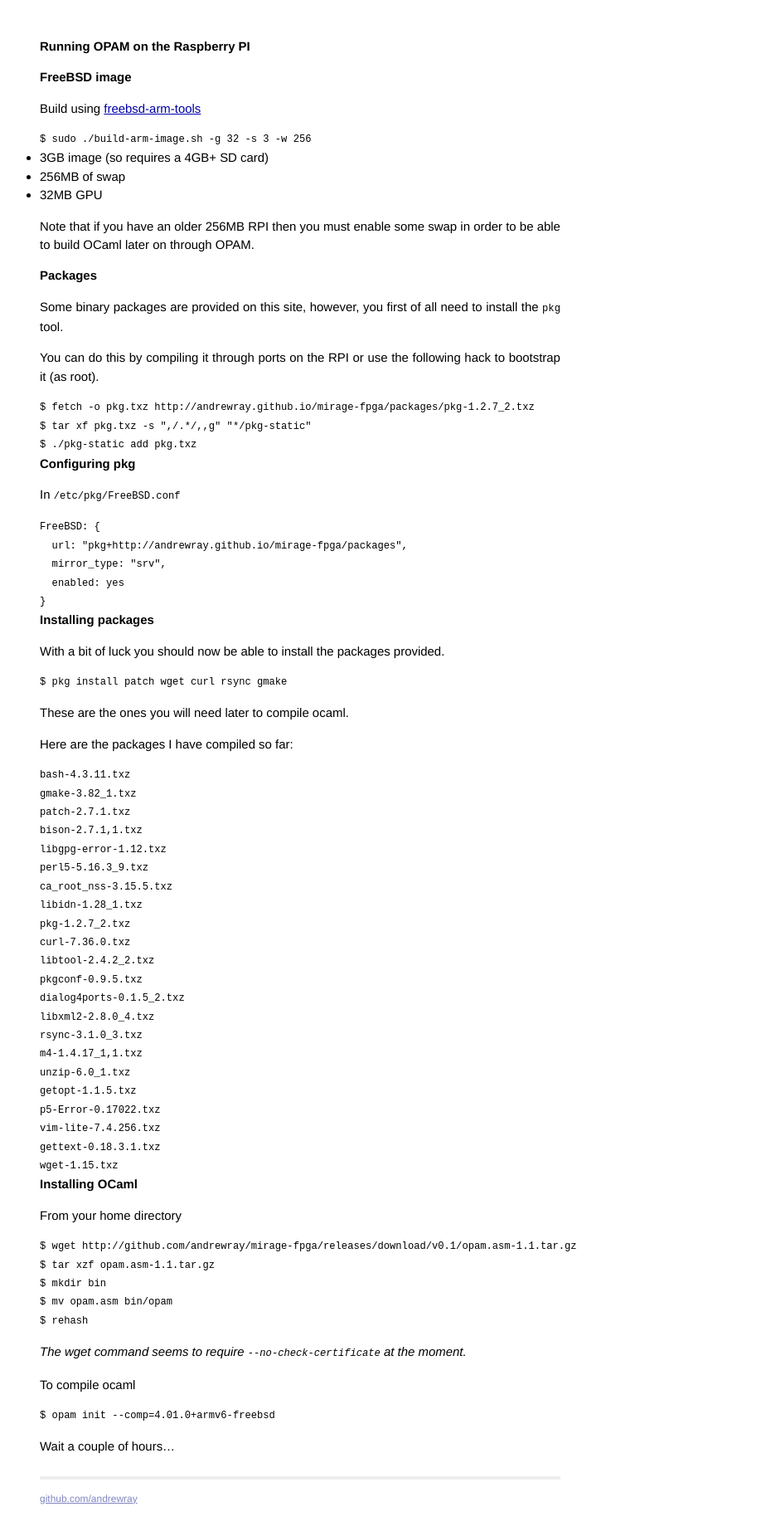
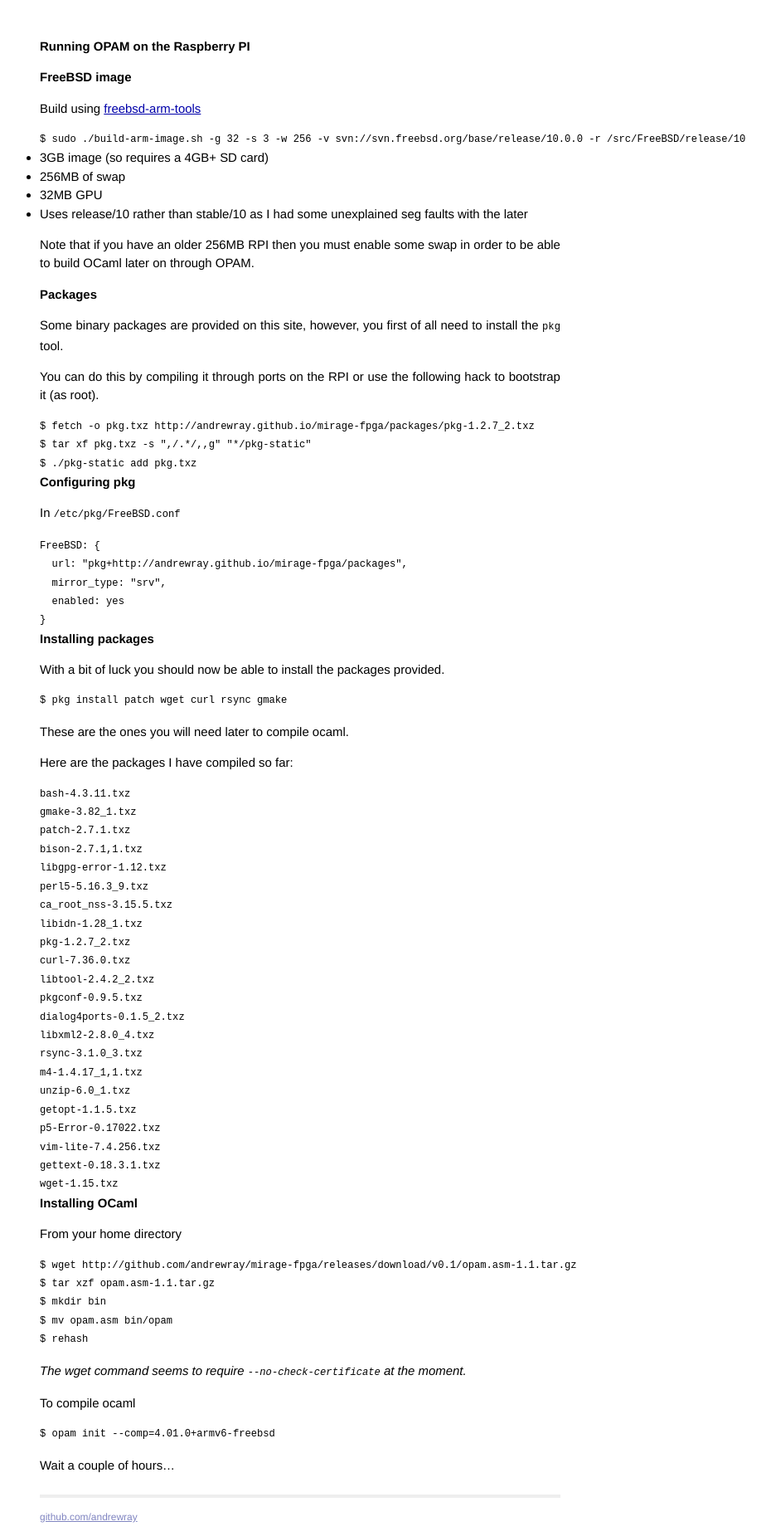
Before and after one commit to andrewray/mirage-fpga, a Jekyll site: the page built from index.md, in a window 1280 px wide. Shown: the whole page at 83% size, without its empty margins (278-1208 px from the left). Built offline with Jekyll 4.4.1, drawn with Linux system fonts in a browser that asks for light colours; before the commit the page ends 1829 px from its top, so only the background shows below that.

Commit message:
use release/10 to build image

```diff
--- a/index.md
+++ b/index.md
@@ -10,12 +10,13 @@
 Build using [freebsd-arm-tools](https://github.com/daveish/freebsd-arm-tools)
 
 ~~~
-$ sudo ./build-arm-image.sh -g 32 -s 3 -w 256
+$ sudo ./build-arm-image.sh -g 32 -s 3 -w 256 -v svn://svn.freebsd.org/base/release/10.0.0 -r /src/FreeBSD/release/10
 ~~~
 
 * 3GB image (so requires a 4GB+ SD card)
 * 256MB of swap
 * 32MB GPU
+* Uses release/10 rather than stable/10 as I had some unexplained seg faults with the later
 
 Note that if you have an older 256MB RPI then you must enable some
 swap in order to be able to build OCaml later on through OPAM.
```
